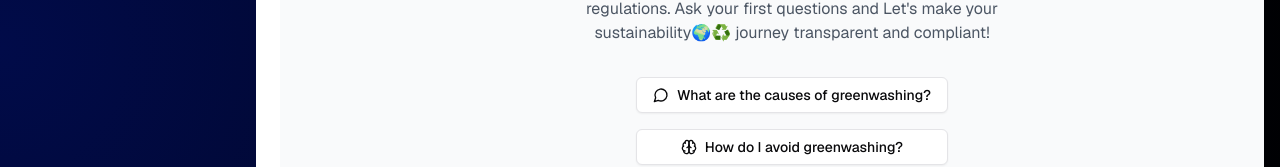
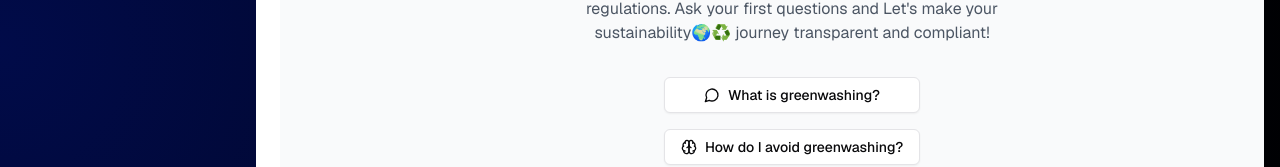
Before and after one commit to dumeccs/GraphRAG-UI, a Next.js app: page / in a window 1280 px wide. Shown: the part 352-519 px from the top of the page. Built offline with nearby package versions, Linux system fonts and the light colour scheme.

Commit message:
update the questions

```diff
--- a/src/app/page.tsx
+++ b/src/app/page.tsx
@@ -302,12 +302,12 @@ export default function Component() {
                       variant="outline"
                       className="flex items-center justify-center"
                       onClick={() => {
-                        setInitInput("What are the causes of greenwashing?");
+                        setInitInput("What is greenwashing?");
                         inputRef.current?.focus();
                       }}
                     >
                       <MessageCircle className="mr-2 h-4 w-4" />
-                      What are the causes of greenwashing?
+                      What is greenwashing?
                     </Button>
                     <Button
                       variant="outline"
```
